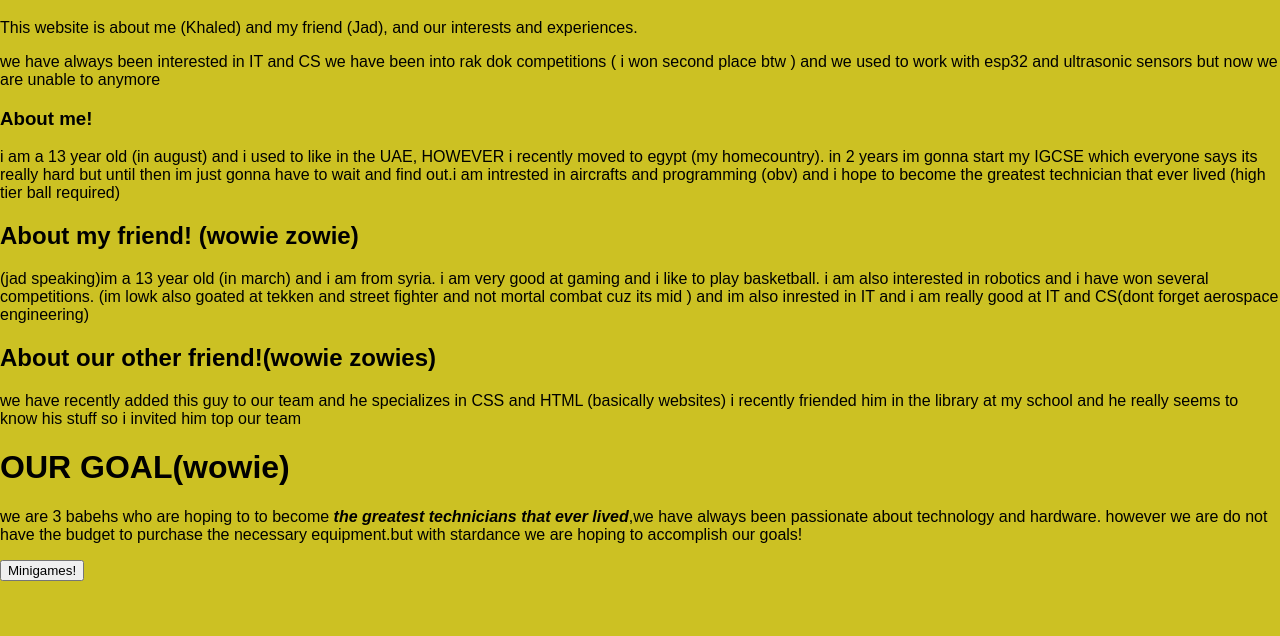
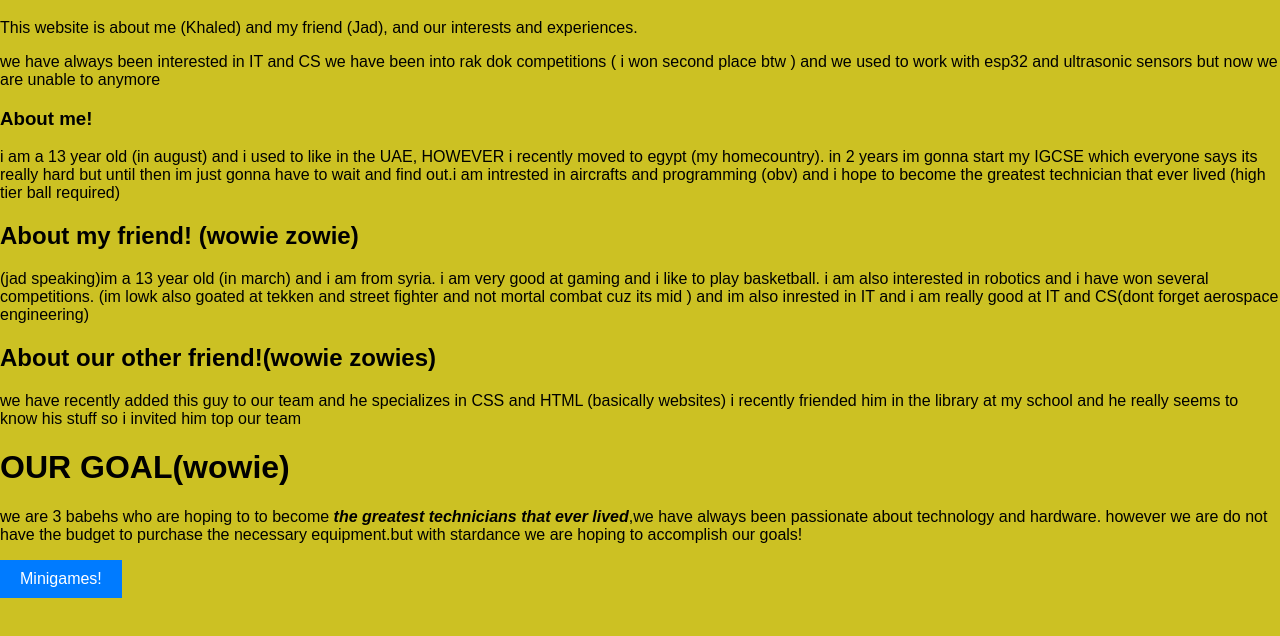
Before and after one commit to Lightsaberman21/personal-website, a plain HTML site: page index.html in a window 1280 px wide. Shown: the part 136-772 px from the top of the page. Drawn offline with Linux system fonts and the light colour scheme.

Commit message:
Add button styles with hover effect

```diff
--- a/style.css
+++ b/style.css
@@ -18,6 +18,19 @@ h2 {
     transform: translateY(20px);
     animation: easeInUp 0.8s ease-out forwards;
 
+}
+
+button {
+    background-color: #007bff;
+    color: white;
+    padding: 10px 20px;
+    border: none;
+    font-size: 16px;
+    cursor: pointer;
+}
+
+button:hover {
+    background-color: #0056b3;
 }
 
 p {
```
